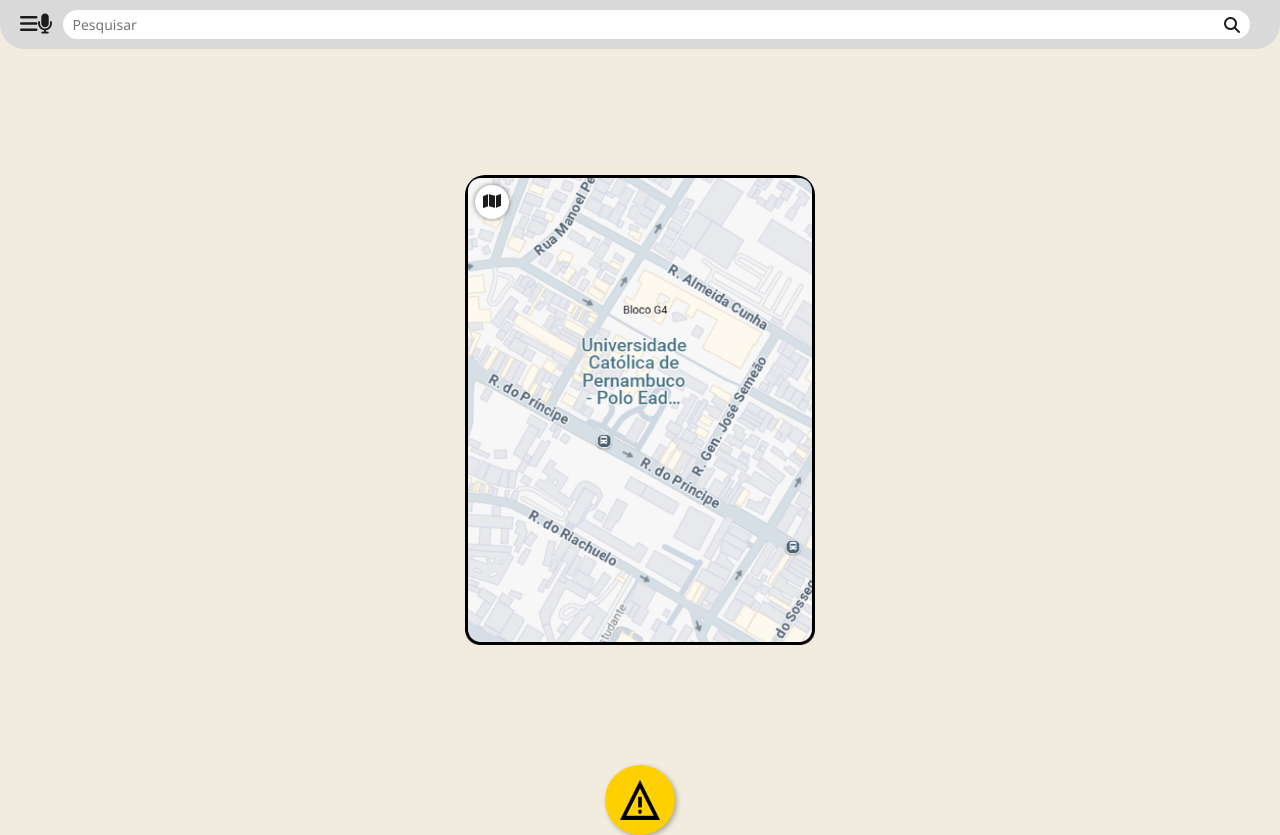
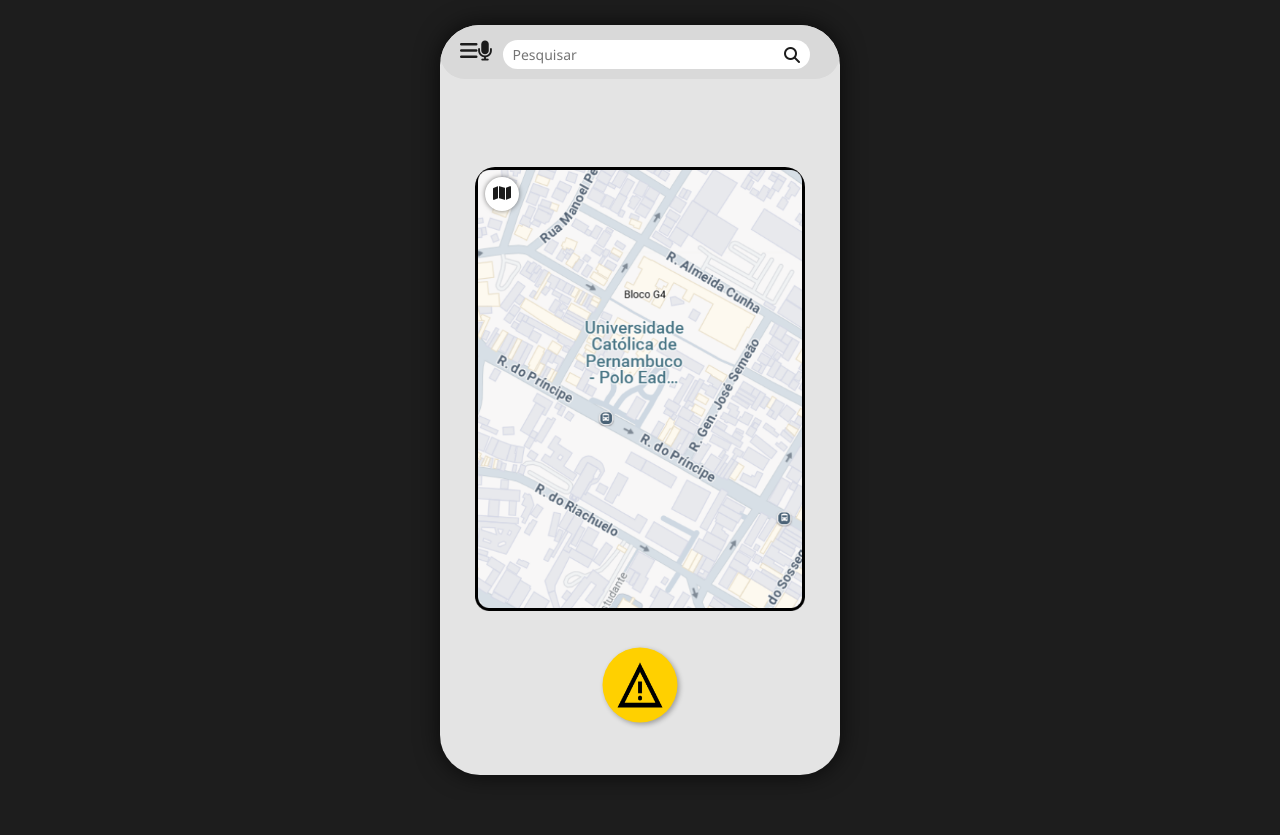
Before and after one commit to ailtu/AlertaUrbano, a plain HTML site: page pages/home.html in a window 1280 px wide. After the commit the page ends 800 px from the top, so only its background shows below. Drawn offline with Linux system fonts and the light colour scheme.

Commit message:
Tela home

```diff
--- a/css/home.css
+++ b/css/home.css
@@ -5,8 +5,9 @@
     font-family: 'Segoe UI', sans-serif;
 }
 
+
 body {
-    background-color: #f1ecdf;
+    background-color: #1c1c1c;
     height: 100vh;
     display: flex;
     flex-direction: column;
@@ -38,6 +39,7 @@
     gap: 5px;
     flex-grow: 1;
     margin: 0 10px;
+    margin-top: 5px;
 }
 
 .search-bar input {
@@ -97,9 +99,10 @@
 
 .map-container {
     position: relative;
-    width: 350px; /* ou o tamanho do mapa */
+    width: 330px; /* ou o tamanho do mapa */
     height: auto; /* ou o tamanho do mapa */
     margin: 0 auto; /* centraliza na tela */
+    margin-top: -20px;
 }
 
 .map {
@@ -110,15 +113,14 @@
 
 .alert-btn {
     position: absolute;
-    bottom: 10px;
+    bottom: 30px; /* Distância da parte inferior */
     left: 50%;
     transform: translateX(-50%);
-
     background-color: #FFD000;
     border-radius: 50%;
-    padding: 6px;
-    width: 70px;
-    height: 70px;
+    margin-top: -90px;
+    width: 75px;
+    height: 75px;
     box-shadow: 2px 2px 5px rgba(0,0,0,0.3);
     cursor: pointer;
     display: flex;
@@ -140,8 +142,8 @@
 }
 
 .alert-btn img {
-    width: 40px;
-    height: 40px;
+    width: 45px;
+    height: 45px;
 }
 
 
@@ -156,3 +158,22 @@
         font-size: 12px;
     }
 }
+body {
+    background-color: #1d1d1d;
+    display: flex;
+    justify-content: center;
+    align-items: center;
+    height: 100vh;
+}
+
+.smartphone {
+    width: 400px;
+    height: 750px;
+    background-color: #e4e4e4;
+    border-radius: 40px;
+    box-shadow: 0 0 25px rgba(0, 0, 0, 0.7);
+    overflow: hidden;
+    display: flex;
+    flex-direction: column;
+    position: relative;
+}
--- a/pages/home.html
+++ b/pages/home.html
@@ -7,13 +7,13 @@
     <title>Home</title>
 
     <link rel="shortcut icon" href="../favicon.ico" type="image/x-icon">
-
     <link rel="stylesheet" href="../css/home.css">
     <script src="https://kit.fontawesome.com/a2c5b4a2d2.js" crossorigin="anonymous"></script>
 </head>
 
 <body>
 
+    <div class="smartphone">
         <header class="top-bar">
             <div class="menu-icon">
                 <i class="fa-solid fa-bars"></i>
@@ -41,6 +41,7 @@
                 <img src="../images/icons/icone-alerta.png" alt="Alerta">
             </div>
         </a>
+    </div>
 
     <script src="../js/script.js"></script>
 </body>
```
Lines whose indentation alone changed are shown as unchanged.
